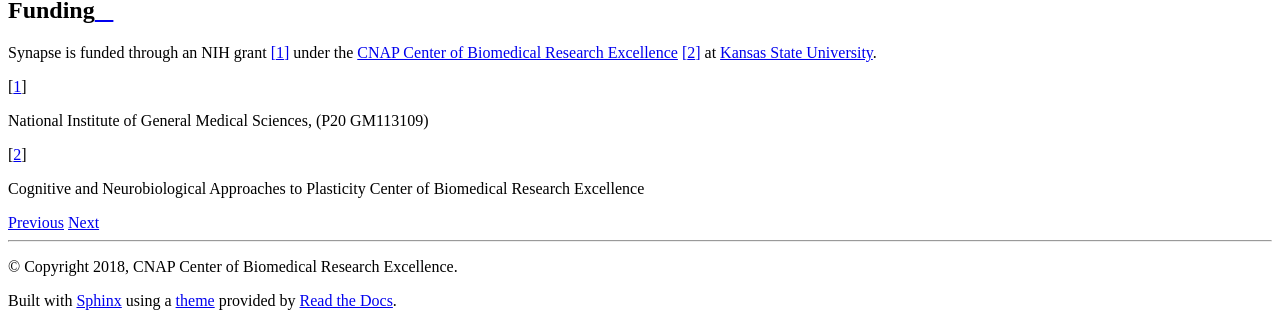
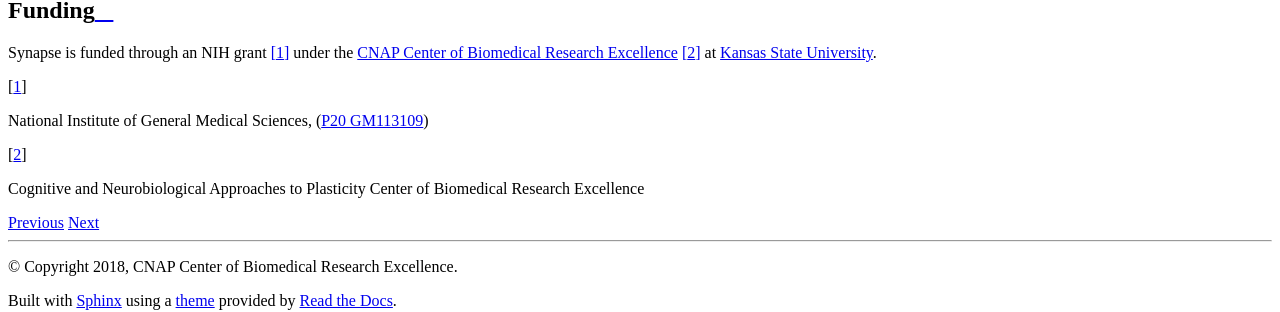
Before and after one commit to cnap-cobre/synapse-docs, a Sphinx documentation site: the page built from source/about.rst, in a window 1280 px wide. Shown: the part 1280-1592 px from the top of the page. Built offline with Sphinx 7.4.7 and the Read the Docs theme 2.0.0, drawn with Linux system fonts in a browser that asks for light colours; part of the change alters nothing that is shown.

```diff
--- a/source/about.rst
+++ b/source/about.rst
@@ -38,9 +38,10 @@ Synapse is funded through an NIH grant [1]_ under the
 `CNAP Center of Biomedical Research Excellence <cnap_>`_ [2]_ at
 `Kansas State University <http://www.k-state.edu>`_.
 
-.. [1] National Institute of General Medical Sciences, (P20 GM113109)
+.. [1] National Institute of General Medical Sciences, (`P20 GM113109 <grant_>`_)
 
 .. [2] Cognitive and Neurobiological Approaches to Plasticity Center of
        Biomedical Research Excellence
 
 .. _cnap: http://www.k-state.edu/cnap/
+.. _grant: https://projectreporter.nih.gov/project_info_description.cfm?aid=9528596&icde=40132020&ddparam=&ddvalue=&ddsub=&cr=1&csb=default&cs=ASC&pball=
```
